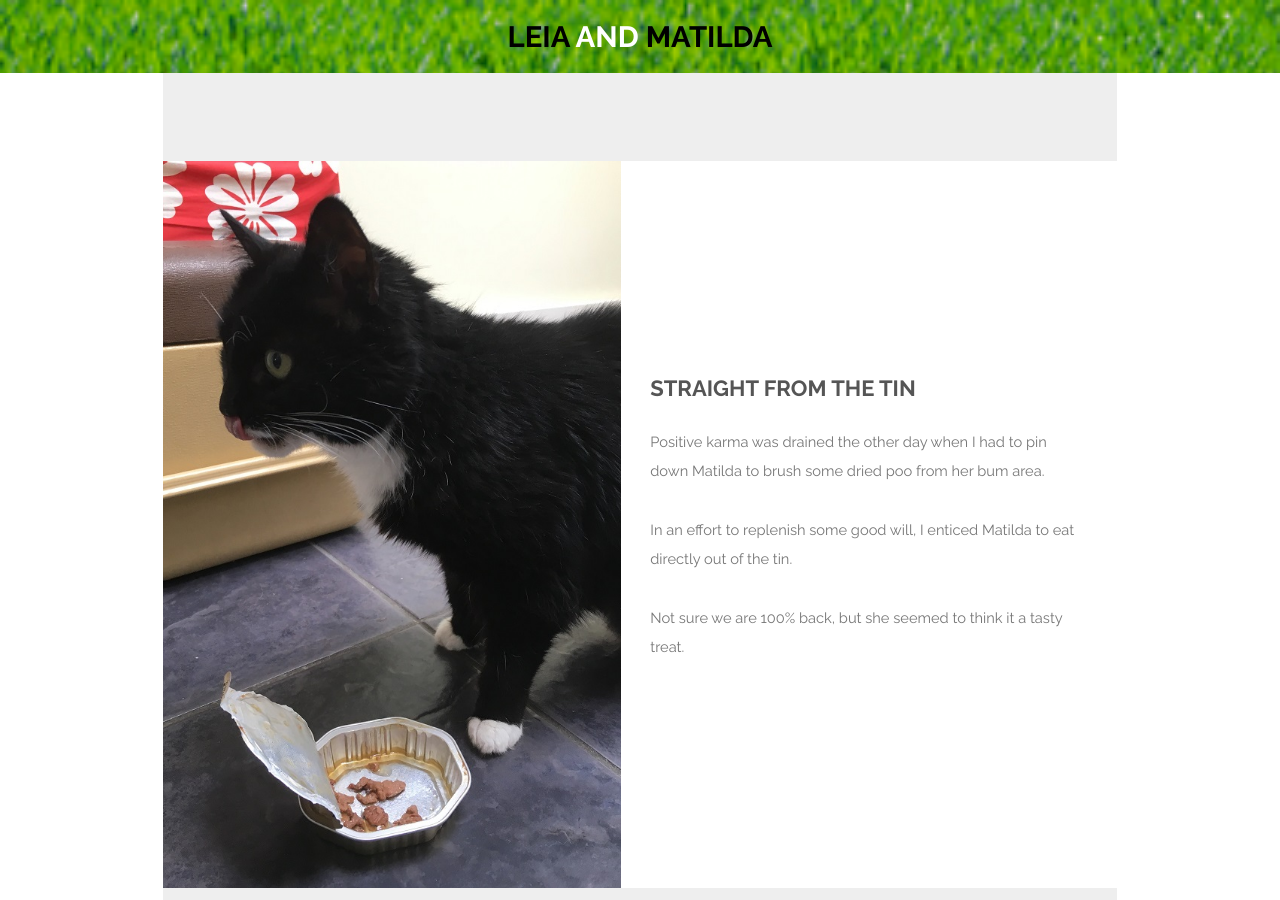
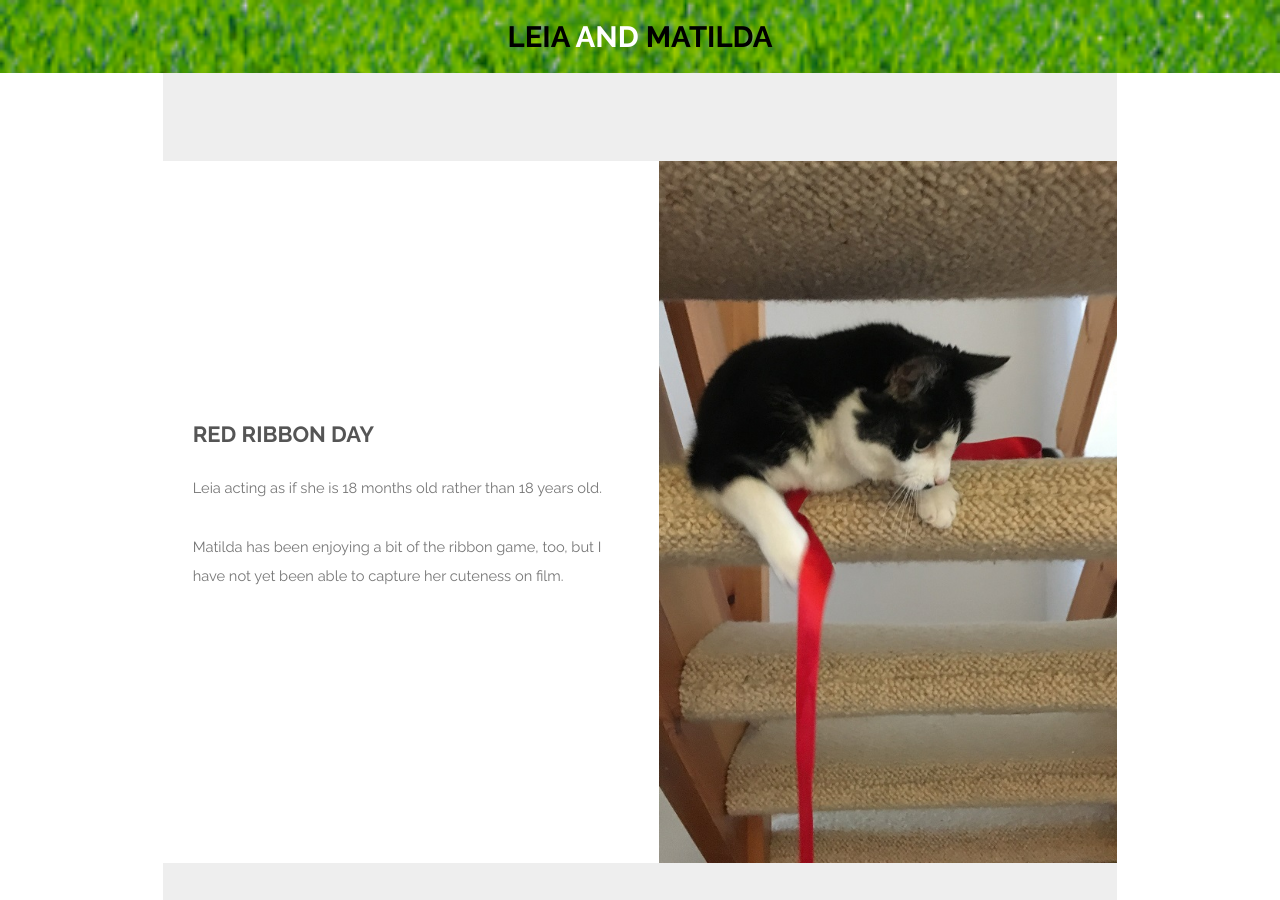
Before and after one commit to jaypalexa/leia-and-matilda, a Jekyll site: the page built from index.md, in a window 1280 px wide and 900 px high. Built offline with Jekyll 4.4.1, drawn with Linux system fonts in a browser that asks for light colours.

Commit message:
"Red Ribbon Day" post.

```diff
--- a/index.md
+++ b/index.md
@@ -6,6 +6,14 @@ description: A photo essay by Leia and Matilda
 ---
 <section id="one" class="wrapper style1">
   <div class="inner">
+    <article class="feature right">
+      <span class="image"><a href="{{ site.url }}{{ site.baseurl }}/assets/images/20170413_1227_leia_ribbon.jpg"><img src="{{ site.url }}{{ site.baseurl }}/assets/images/20170413_1227_leia_ribbon.jpg" /></a></span>
+      <div class="content">
+        <h2>Red Ribbon Day</h2>
+        <p>Leia acting as if she is 18 months old rather than 18 years old.</p>
+		<p>Matilda has been enjoying a bit of the ribbon game, too, but I have not yet been able to capture her cuteness on film.</p>
+      </div>
+    </article>
     <article class="feature left">
       <span class="image"><a href="{{ site.url }}{{ site.baseurl }}/assets/images/20170413_1342_matilda_tin.jpg"><img src="{{ site.url }}{{ site.baseurl }}/assets/images/20170413_1342_matilda_tin.jpg" /></a></span>
       <div class="content">
```
